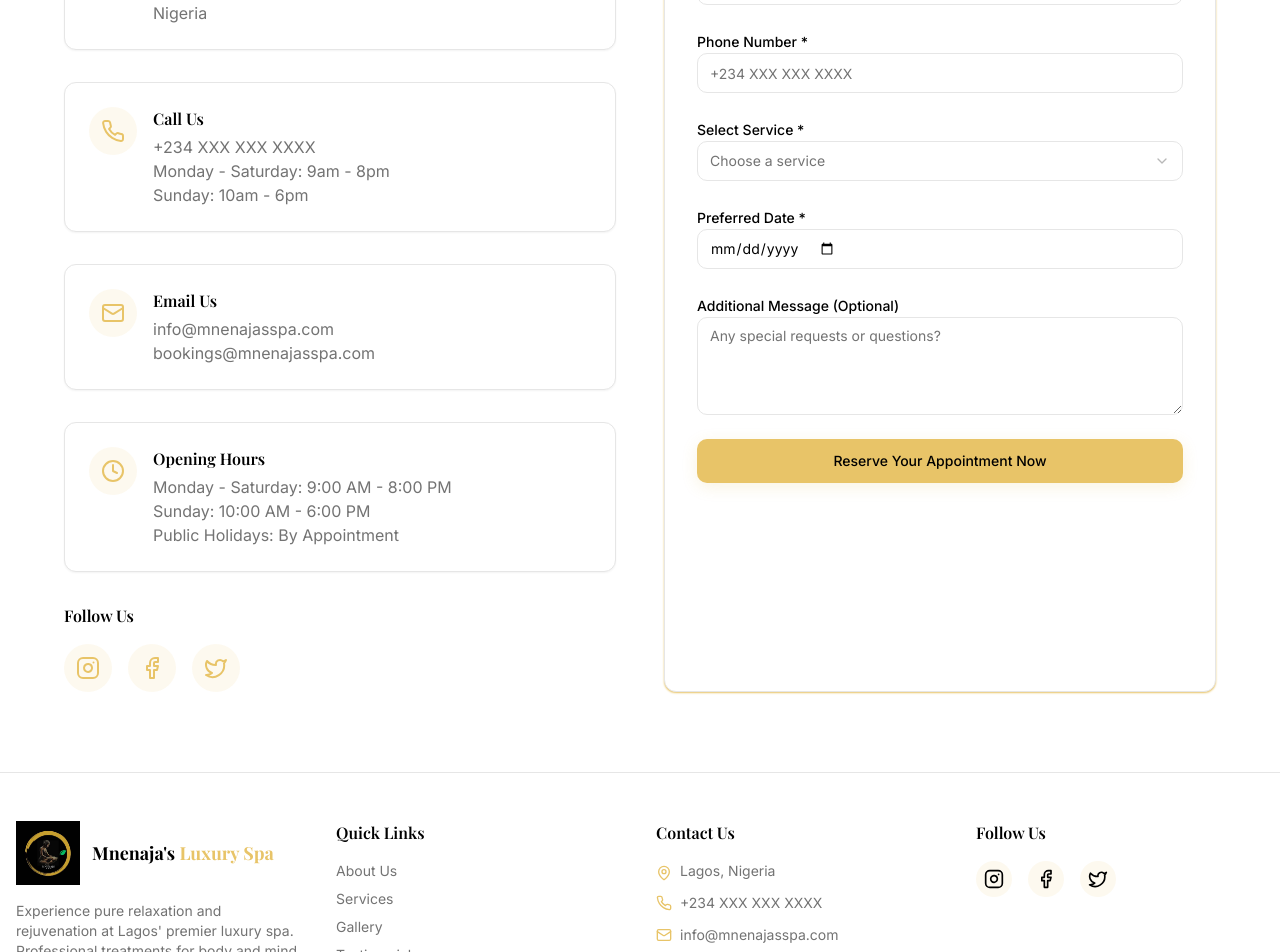
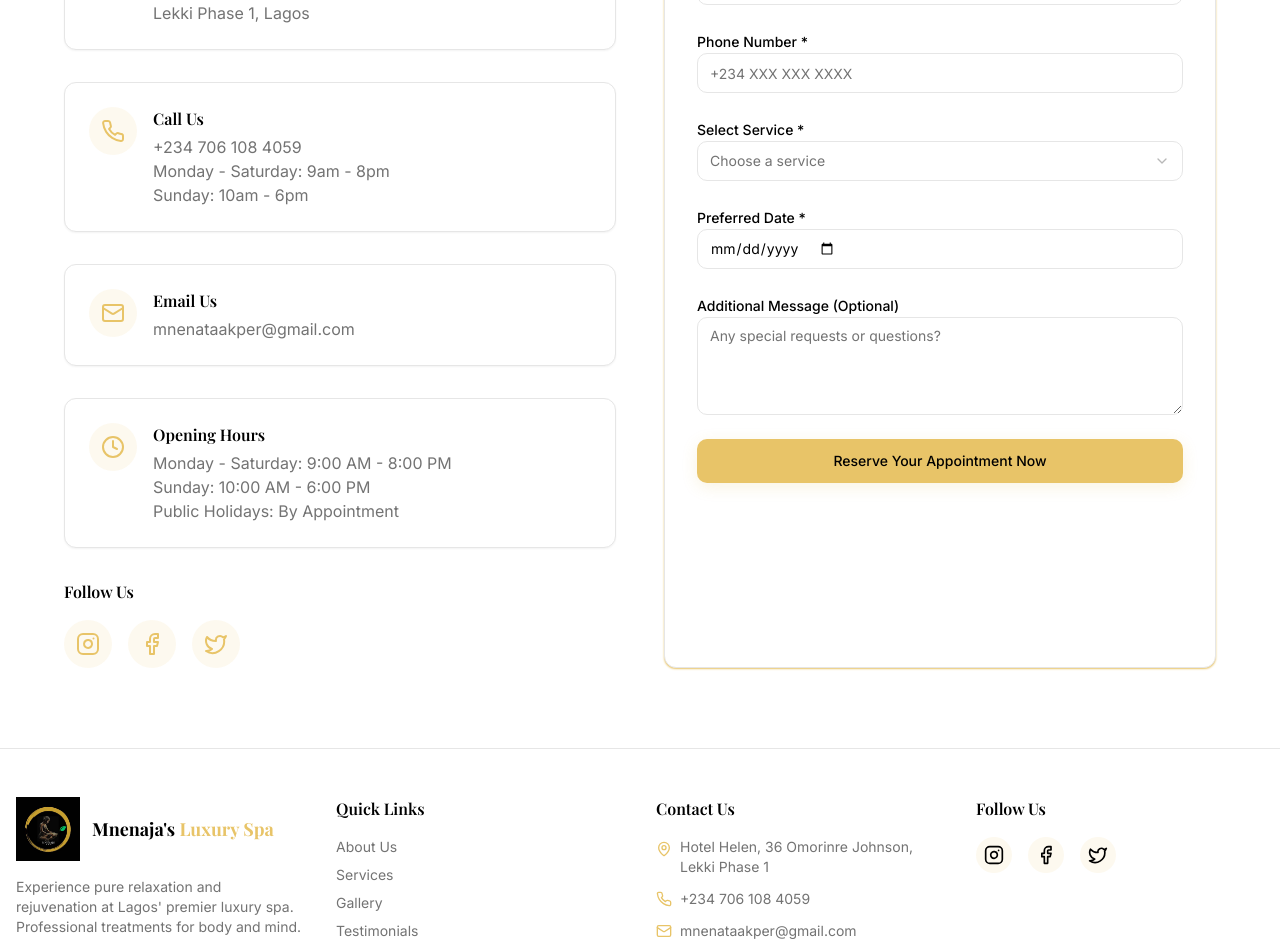
Before and after one commit to ajaogloria29-lang/Mnenajs-luxury-spa, a React (Vite) app: page /contact in a window 1280 px wide. Shown: the part 700-1652 px from the top of the page. Built offline with nearby package versions, Linux system fonts and the light colour scheme; the HTML template or start-up script is replaced by a standard one.

Commit message:
Add contact information

```diff
--- a/src/components/Footer.tsx
+++ b/src/components/Footer.tsx
@@ -53,21 +53,21 @@ const Footer = () => {
             <ul className="space-y-3 text-sm">
               <li className="flex items-start gap-2">
                 <MapPin className="h-4 w-4 mt-1 flex-shrink-0 text-accent" />
-                <span className="text-muted-foreground">Lagos, Nigeria</span>
+                <span className="text-muted-foreground">Hotel Helen, 36 Omorinre Johnson, Lekki Phase 1</span>
               </li>
               <li className="flex items-center gap-2">
                 <Phone className="h-4 w-4 flex-shrink-0 text-accent" />
-                <a href="tel:+234" className="text-muted-foreground hover:text-accent transition-colors">
-                  +234 XXX XXX XXXX
+                <a href="tel:+2347061084059" className="text-muted-foreground hover:text-accent transition-colors">
+                  +234 706 108 4059
                 </a>
               </li>
               <li className="flex items-center gap-2">
                 <Mail className="h-4 w-4 flex-shrink-0 text-accent" />
                 <a
-                  href="mailto:info@mnenajasspa.com"
+                  href="mailto:mnenataakper@gmail.com"
                   className="text-muted-foreground hover:text-accent transition-colors"
                 >
-                  info@mnenajasspa.com
+                  mnenataakper@gmail.com
                 </a>
               </li>
             </ul>
--- a/src/pages/Contact.tsx
+++ b/src/pages/Contact.tsx
@@ -121,9 +121,9 @@ const Contact = () => {
                     <div>
                       <h3 className="font-semibold mb-1">Visit Us</h3>
                       <p className="text-muted-foreground">
-                        123 Luxury Avenue<br />
-                        Victoria Island, Lagos<br />
-                        Nigeria
+                        Hotel Helen<br />
+                        36 Omorinre Johnson<br />
+                        Lekki Phase 1, Lagos
                       </p>
                     </div>
                   </div>
@@ -139,7 +139,9 @@ const Contact = () => {
                     <div>
                       <h3 className="font-semibold mb-1">Call Us</h3>
                       <p className="text-muted-foreground">
-                        +234 XXX XXX XXXX<br />
+                        <a href="tel:+2347061084059" className="hover:text-accent transition-colors">
+                          +234 706 108 4059
+                        </a><br />
                         Monday - Saturday: 9am - 8pm<br />
                         Sunday: 10am - 6pm
                       </p>
@@ -157,8 +159,9 @@ const Contact = () => {
                     <div>
                       <h3 className="font-semibold mb-1">Email Us</h3>
                       <p className="text-muted-foreground">
-                        info@mnenajasspa.com<br />
-                        bookings@mnenajasspa.com
+                        <a href="mailto:mnenataakper@gmail.com" className="hover:text-accent transition-colors">
+                          mnenataakper@gmail.com
+                        </a>
                       </p>
                     </div>
                   </div>
```
